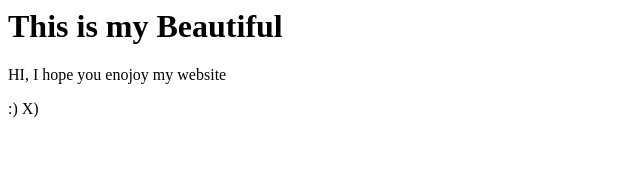
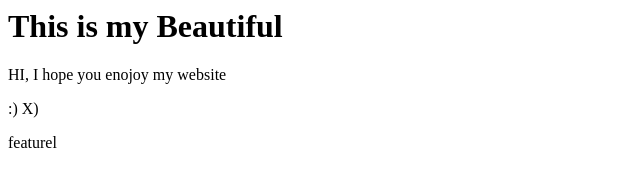
Before and after one commit to pranavmalji232/awesome-repo, a plain HTML site: page index.html in a window 1280 px wide. Shown: the full height of the page, 0-640 px from the left. Drawn offline with Linux system fonts and the light colour scheme.

Commit message:
added feature 1

```diff
--- a/index.html
+++ b/index.html
@@ -3,4 +3,5 @@
 <h1>This is my Beautiful</h1>
 <p>HI, I hope you enojoy my website</p>
 <p> :) X) <p>
+<p>featurel<p>
 </html>
```
